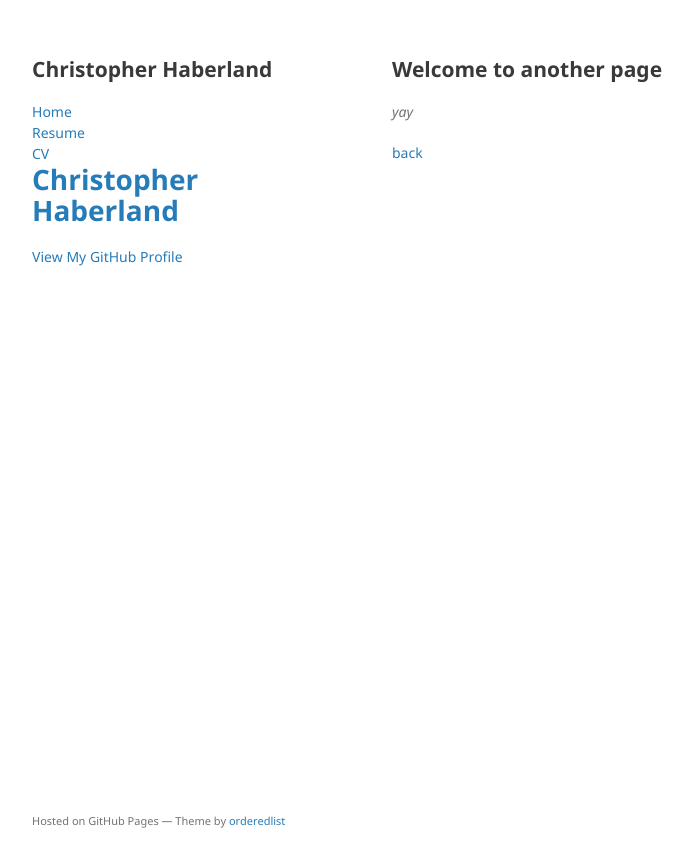
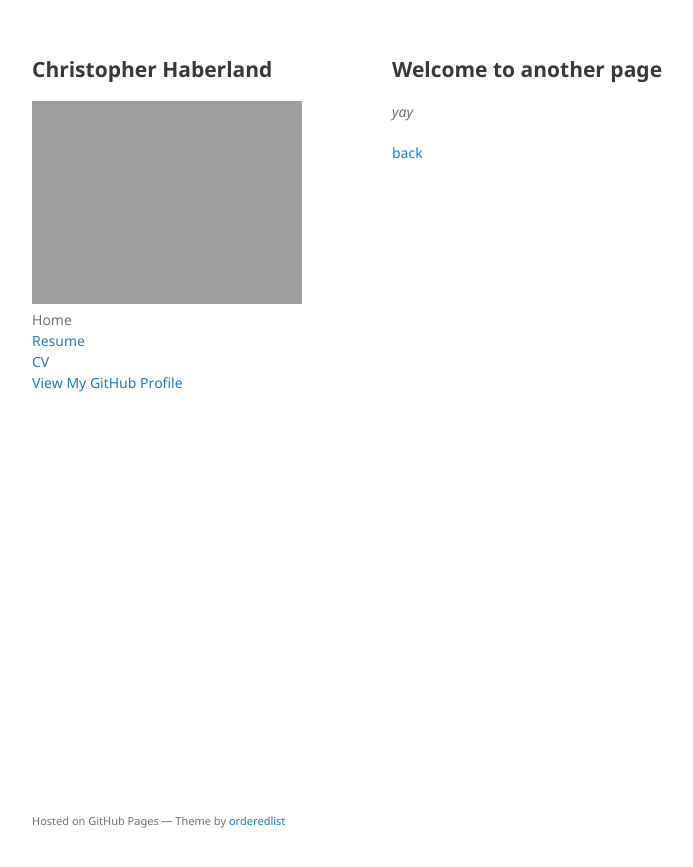
Before and after one commit to argideritzalpea/argideritzalpea.github.io, a Jekyll site: the page built from another-page.md, in a window 1280 px wide. Shown: the top 867 px of the page, without its empty margins (178-871 px from the left). Built offline with Jekyll 4.4.1, drawn with Linux system fonts in a browser that asks for light colours; our own code applies the rules of GitHub Pages for plain Markdown files; part of the change alters nothing that is shown.

```diff
--- a/_layouts/default.html
+++ b/_layouts/default.html
@@ -15,10 +15,10 @@
     <div class="wrapper">
       <header>
         <a href="{{ site.github.url }}"> <h2>{{ site.title | default: site.github.repository_name }}</h2> </a>
+	<img src= "{{/assets/img/logo.jpg"}}
         <a href="{{ site.github.url }}">Home</a><br>
 	      <a href="/docs/main.pdf">Resume</a><br>
 	      <a href="/docs/chris_cv.pdf">CV</a><br>
-        <h1><a href="{{ "/" | absolute_url }}">{{ site.title | default: site.github.repository_name }}</a></h1>
 
         {% if site.logo %}
           <img src="{{site.logo | relative_url}}" alt="Logo" border-radius=50% />
```
